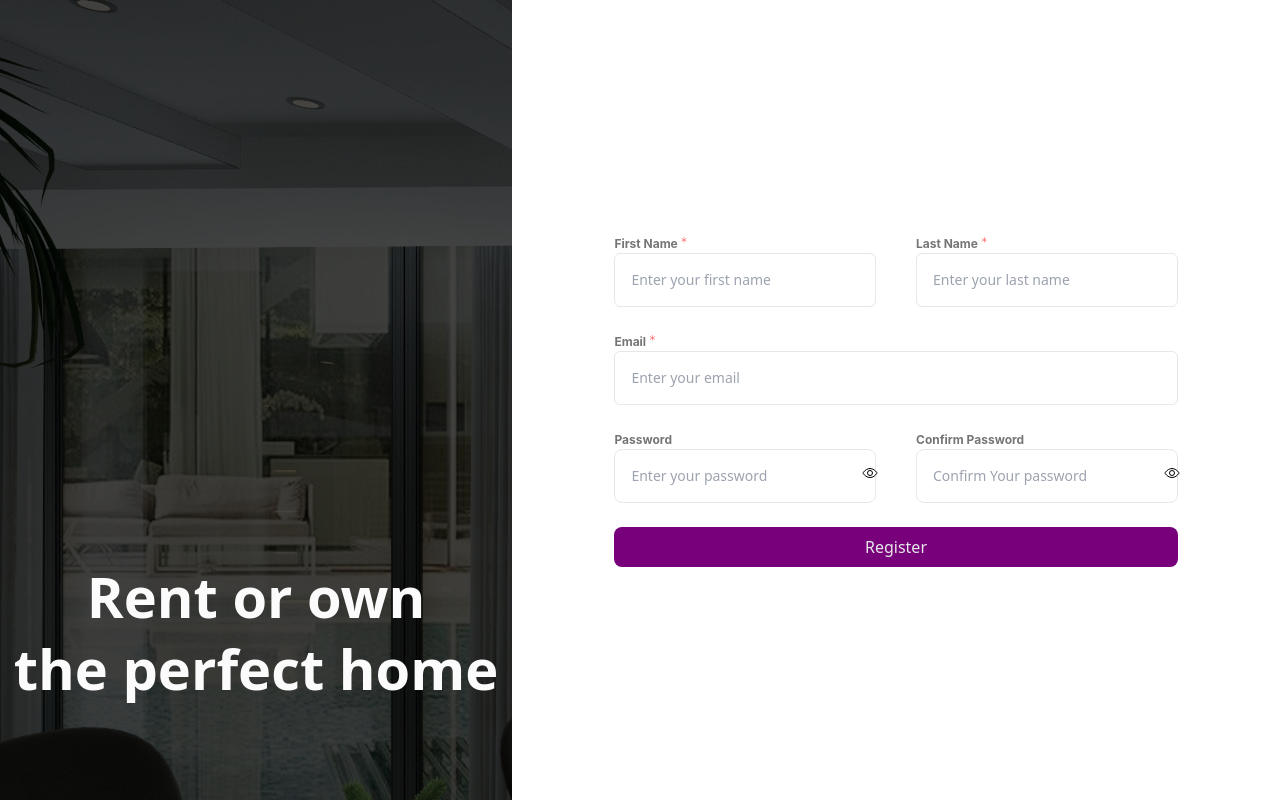
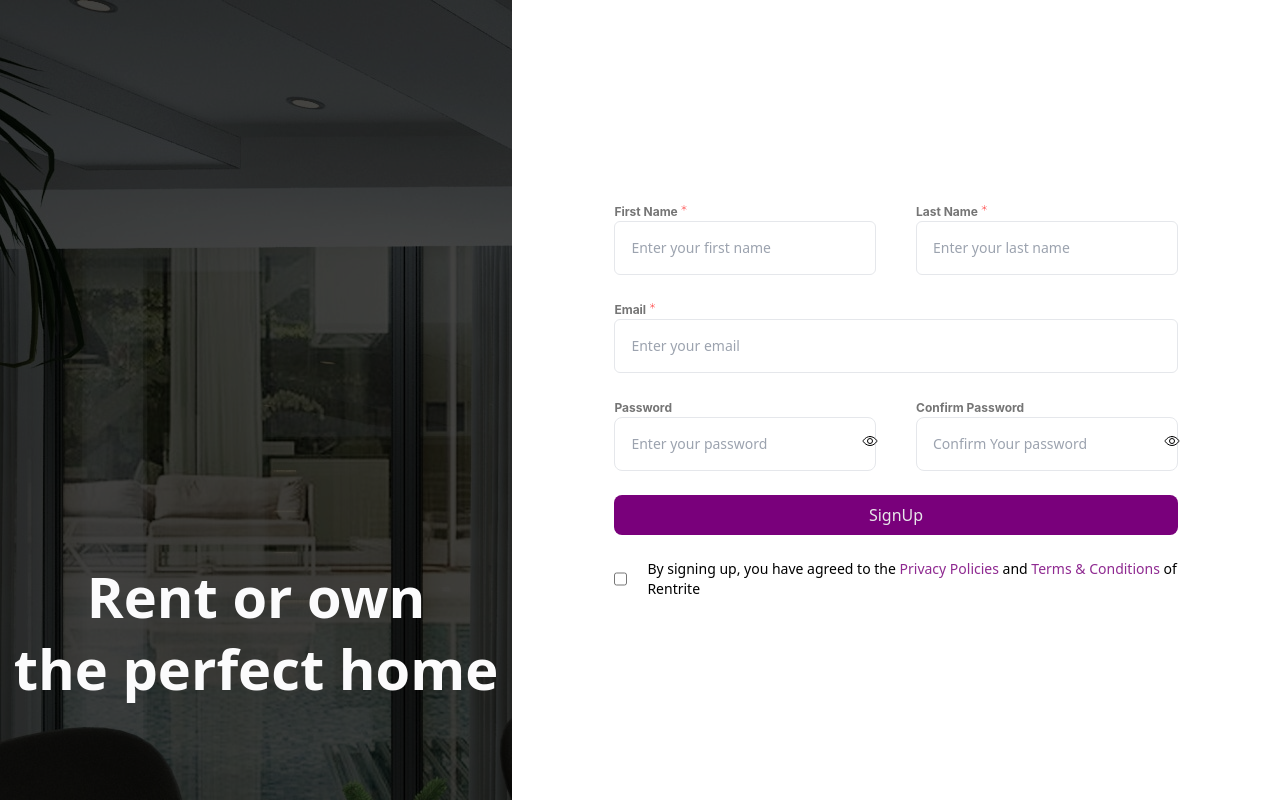
Before and after one commit to matthew-akinola/RentRite-New, a Next.js app: page /register in a window 1280 px wide. Built offline with nearby package versions, Linux system fonts and the light colour scheme; no server answers.

Commit message:
feat: link to privacyPolicy page.

```diff
--- a/src/app/(authenticationLayout)/register/page.tsx
+++ b/src/app/(authenticationLayout)/register/page.tsx
@@ -8,6 +8,7 @@ import PasswordInput from '@/components/shared/inputs/PasswordInput'
 import axios from 'axios'
 import { useRouter } from 'next/navigation'
 import { toast } from 'react-toastify'
+import Link  from 'next/link'
 
 const SignUp = () => {
 
@@ -187,9 +188,15 @@ const SignUp = () => {
 
                 {/* <a href="/welcomeBack"> */}
                     <div  className='w-full'>
-                    <PryButton type='submit' width={'100%'} name={'Register'} />
+                    <PryButton type='submit' width={'100%'} name={'SignUp'} />
                     </div>
                 {/* </a> */}
+                <div className='flex flex-row text-sm'>
+                <input type="checkbox" />
+                  <p className='pl-5'>
+                    By signing up, you have agreed to the <span className=' text-[#8F2A91] font-medium'><Link href='./privacypolicy' target='_blank'>Privacy Policies</Link></span> and <span className='text-[#8F2A91] font-medium'><Link href='./terms&conditions' target='_blank'>Terms & Conditions</Link></span> of Rentrite
+                  </p>
+                </div>
             </form>
             </div>
         </div>
--- a/src/app/(policyPages)/layout.tsx
+++ b/src/app/(policyPages)/layout.tsx
@@ -13,13 +13,13 @@ const layout:React.FC<PolicyLayoutProps> = ({ children }) => {
        <body>
             <main className='bg-white'>
             <nav className='flex flex-row pb-2 border-b'>
-                <ul className='px-8 pt-3 flex flex-row w-full justify-center items-center'>
+                <ul className='px-3 sm:px-8 pt-3 flex flex-row w-full justify-center items-center'>
                     <li className=''>
                         <Link href='/' ><img src="/logo.svg" alt="Logo" /></Link>
                     </li>
                     <li className='ml-auto'>
-                    <span className='text-[#8F2A91] text-base font-semibold' >Privacy policy | </span>
-                    <span className=' font-medium text-base text-[#161518]' >Terms & Condition</span>
+                    <span className='text-[#8F2A91] text-base font-semibold' ><Link href='/privacypolicy'>Privacy policy</Link> | </span>
+                    <span className=' font-medium text-base text-[#161518]' ><Link href='/terms&conditions' >Terms & Condition</Link></span>
                     </li>
                 </ul>
             </nav>
--- a/src/app/api/paystack/route.ts
+++ b/src/app/api/paystack/route.ts
@@ -9,7 +9,6 @@ const BEARER_TOKEN: string | undefined = process.env.BEARER_TOKEN;
 if (!BASE_URL || !APP_APP_URL || !BEARER_TOKEN) {
   throw new Error('Environment variables are not properly configured.');
 }
-
 const API: AxiosInstance = axios.create({
   headers: {
     'Access-Control-Allow-Origin': APP_APP_URL,
```
